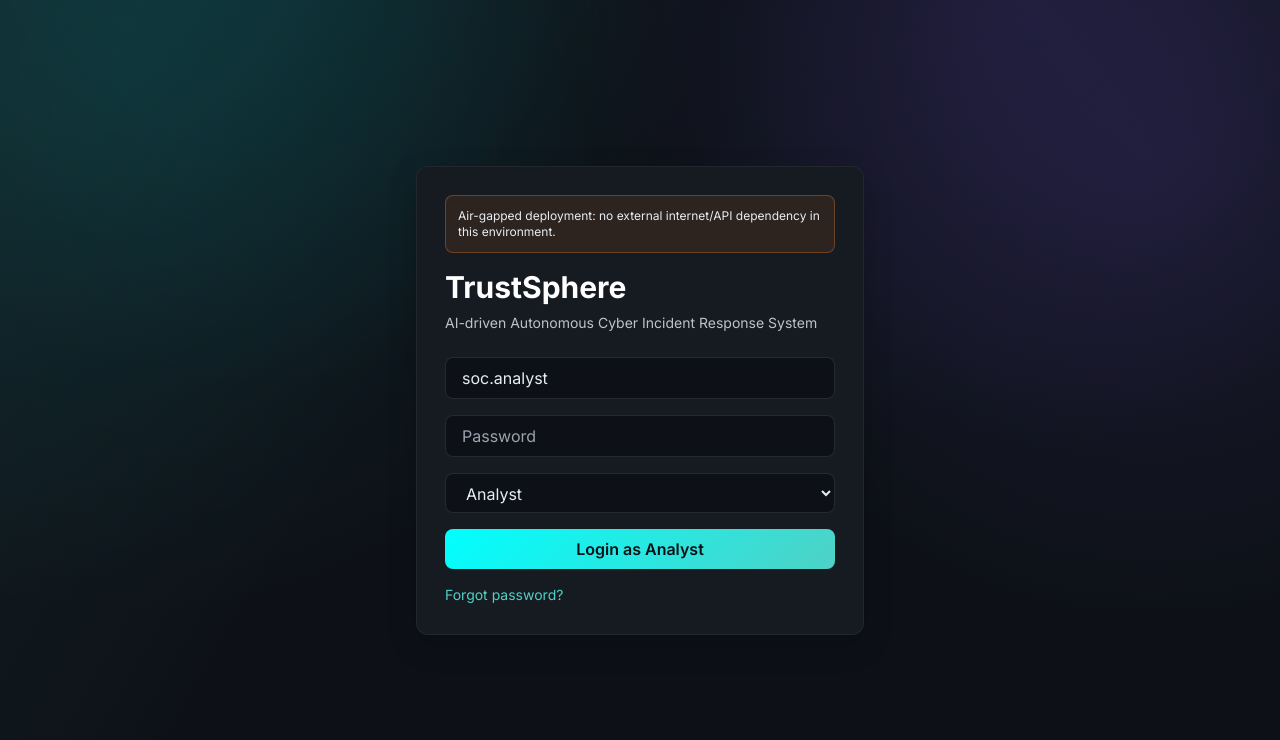
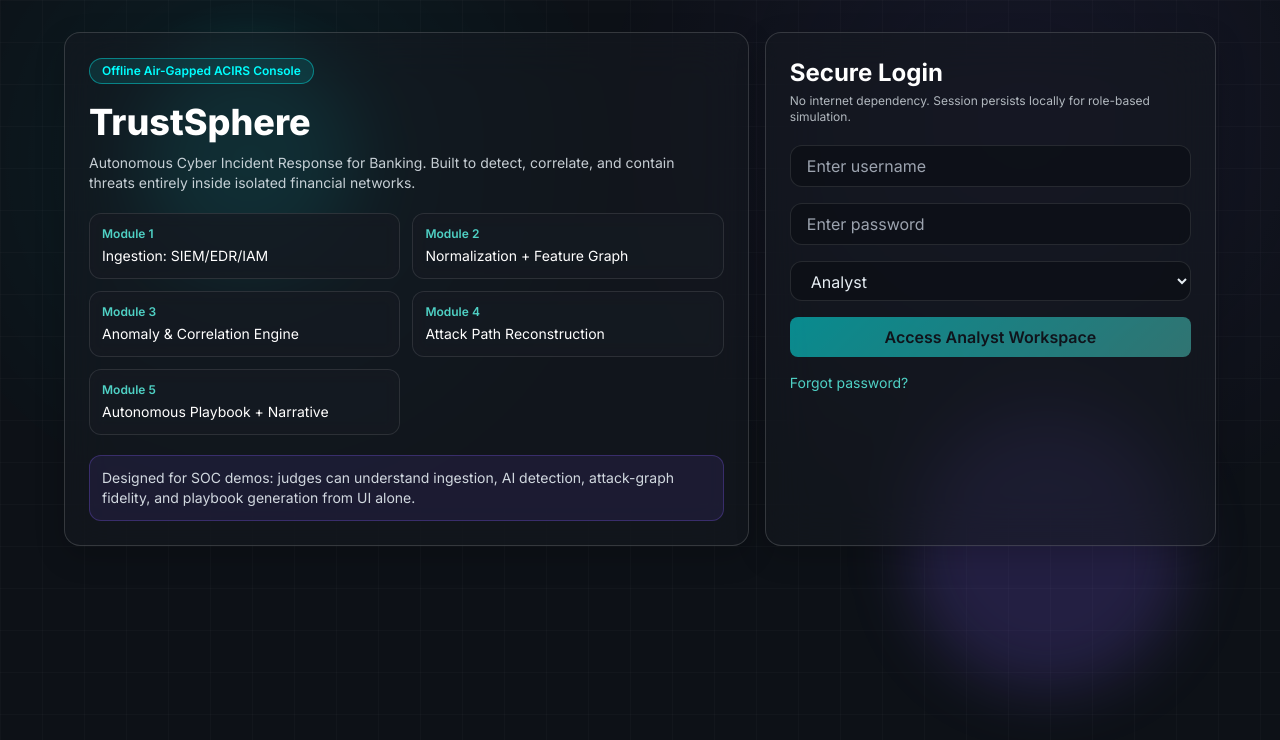
Before and after one commit to sadiasakharkar/TrustSphere, a Next.js app in the folder frontend/: page /login in a window 1280 px wide. Shown: the top 740 px of the page. Built offline with nearby package versions, Linux system fonts and the light colour scheme.

Commit message:
feat: redesign futuristic login and separate role dashboards

```diff
--- a/frontend/pages/dashboard.js
+++ b/frontend/pages/dashboard.js
@@ -14,6 +14,18 @@ const statusTone = {
   'High Activity': 'high'
 };
 
+const analystActions = [
+  { title: 'Triage Queue', detail: '11 incidents waiting analyst decision in next 30m.', badge: 'high' },
+  { title: 'Containment Actions', detail: '4 automated controls ready for approval.', badge: 'info' },
+  { title: 'Narrative Briefings', detail: '3 executive-ready summaries generated.', badge: 'violet' }
+];
+
+const adminActions = [
+  { title: 'Governance Alerts', detail: '2 policy drift events detected in model refresh rules.', badge: 'critical' },
+  { title: 'Training Operations', detail: '2 model jobs queued; capacity utilization 73%.', badge: 'high' },
+  { title: 'Audit Integrity', detail: 'All action logs signed and verified.', badge: 'success' }
+];
+
 export default function DashboardPage() {
   const { isAdmin } = useAuth();
 
@@ -22,10 +34,28 @@ export default function DashboardPage() {
   }, []);
 
   const metrics = isAdmin ? adminMetrics : analystMetrics;
+  const roleActions = isAdmin ? adminActions : analystActions;
 
   return (
     <RequireAuth>
       <Layout>
+        <section className="mb-3 rounded-xl border border-white/10 bg-gradient-to-r from-panel via-panel to-bg p-4 shadow-card">
+          <div className="flex flex-wrap items-center justify-between gap-3">
+            <div>
+              <p className="text-xs uppercase tracking-wider text-secondary">{isAdmin ? 'Admin Command Deck' : 'Analyst Response Deck'}</p>
+              <h2 className="mt-1 text-2xl font-bold text-white">
+                {isAdmin ? 'Operational Governance & AI Reliability' : 'Active Threat Triage & Containment'}
+              </h2>
+              <p className="mt-1 text-sm text-text/80">
+                {isAdmin
+                  ? 'Monitor user governance, model lifecycle, and system controls across the offline SOC platform.'
+                  : 'Prioritize incident handling, assess risk, and execute playbook actions with AI-assisted context.'}
+              </p>
+            </div>
+            <Badge tone={isAdmin ? 'violet' : 'info'}>{isAdmin ? 'Admin View' : 'Analyst View'}</Badge>
+          </div>
+        </section>
+
         <section className="grid gap-3 sm:grid-cols-2 xl:grid-cols-4">
           {metrics.map((metric) => (
             <MetricCard key={metric.label} {...metric} />
@@ -39,6 +69,17 @@ export default function DashboardPage() {
 
         <section className="mt-3">
           <SeverityBarChart values={severityDistribution} />
+        </section>
+
+        <section className="mt-3 grid gap-3 xl:grid-cols-3">
+          {roleActions.map((item) => (
+            <Card key={item.title} title={item.title}>
+              <p className="text-sm text-text/80">{item.detail}</p>
+              <div className="mt-3">
+                <Badge tone={item.badge}>Priority</Badge>
+              </div>
+            </Card>
+          ))}
         </section>
 
         <section className="mt-3">
--- a/frontend/pages/login.js
+++ b/frontend/pages/login.js
@@ -3,45 +3,78 @@ import { useRouter } from 'next/router';
 import Modal from '../components/Modal';
 import { useAuth } from '../context/AuthContext';
 
+const modules = [
+  'Ingestion: SIEM/EDR/IAM',
+  'Normalization + Feature Graph',
+  'Anomaly & Correlation Engine',
+  'Attack Path Reconstruction',
+  'Autonomous Playbook + Narrative'
+];
+
 export default function LoginPage() {
   const router = useRouter();
   const { login } = useAuth();
-  const [username, setUsername] = useState('soc.analyst');
+  const [username, setUsername] = useState('');
   const [password, setPassword] = useState('');
   const [role, setRole] = useState('Analyst');
   const [forgotOpen, setForgotOpen] = useState(false);
 
   const onLogin = () => {
-    login({ username, role, password });
+    if (!username.trim() || !password.trim()) return;
+    login({ username: username.trim(), role, password });
     router.push('/dashboard');
   };
 
   return (
-    <div className="flex min-h-screen items-center justify-center bg-glow-grid px-4 py-8">
-      <div className="card w-full max-w-md p-7">
-        <div className="mb-4 rounded-lg border border-orange-400/30 bg-orange-500/10 p-3 text-xs text-text">
-          Air-gapped deployment: no external internet/API dependency in this environment.
+    <div className="relative min-h-screen overflow-hidden bg-bg px-4 py-8">
+      <div className="topology-layer" />
+      <div className="floating-orb orb-cyan" />
+      <div className="floating-orb orb-violet" />
+
+      <div className="relative mx-auto grid w-full max-w-6xl gap-4 lg:grid-cols-5">
+        <section className="glass-panel lg:col-span-3">
+          <div className="mb-4 inline-flex rounded-full border border-accent/40 bg-accent/10 px-3 py-1 text-xs font-semibold text-accent">
+            Offline Air-Gapped ACIRS Console
+          </div>
+          <h1 className="text-4xl font-extrabold leading-tight text-white">TrustSphere</h1>
+          <p className="mt-2 max-w-2xl text-sm text-text/85">
+            Autonomous Cyber Incident Response for Banking. Built to detect, correlate, and contain threats entirely inside isolated financial networks.
+          </p>
+
+          <div className="mt-5 grid gap-3 md:grid-cols-2">
+            {modules.map((item, idx) => (
+              <div key={item} className="rounded-xl border border-white/10 bg-panel/65 p-3 backdrop-blur">
+                <p className="text-xs font-semibold text-secondary">Module {idx + 1}</p>
+                <p className="mt-1 text-sm text-white">{item}</p>
+              </div>
+            ))}
           </div>
 
-        <h1 className="text-3xl font-bold text-white">TrustSphere</h1>
-        <p className="mt-2 text-sm text-text/80">AI-driven Autonomous Cyber Incident Response System</p>
+          <div className="mt-5 rounded-xl border border-violet/30 bg-violet/10 p-3 text-sm text-text/90">
+            Designed for SOC demos: judges can understand ingestion, AI detection, attack-graph fidelity, and playbook generation from UI alone.
+          </div>
+        </section>
 
-        <div className="mt-6 space-y-4">
+        <section className="glass-panel lg:col-span-2">
+          <h2 className="text-2xl font-bold text-white">Secure Login</h2>
+          <p className="mt-1 text-xs text-text/75">No internet dependency. Session persists locally for role-based simulation.</p>
+
+          <div className="mt-5 space-y-4">
             <input
-            className="w-full rounded-lg border border-white/10 bg-bg px-4 py-2 outline-none ring-accent/40 transition focus:ring"
-            placeholder="Username"
+              className="w-full rounded-xl border border-white/10 bg-bg/80 px-4 py-2 outline-none ring-accent/40 transition focus:ring"
+              placeholder="Enter username"
               value={username}
               onChange={(e) => setUsername(e.target.value)}
             />
             <input
               type="password"
-            className="w-full rounded-lg border border-white/10 bg-bg px-4 py-2 outline-none ring-accent/40 transition focus:ring"
-            placeholder="Password"
+              className="w-full rounded-xl border border-white/10 bg-bg/80 px-4 py-2 outline-none ring-accent/40 transition focus:ring"
+              placeholder="Enter password"
               value={password}
               onChange={(e) => setPassword(e.target.value)}
             />
             <select
-            className="w-full rounded-lg border border-white/10 bg-bg px-4 py-2 outline-none ring-accent/40 transition focus:ring"
+              className="w-full rounded-xl border border-white/10 bg-bg/80 px-4 py-2 outline-none ring-accent/40 transition focus:ring"
               value={role}
               onChange={(e) => setRole(e.target.value)}
             >
@@ -49,14 +82,15 @@ export default function LoginPage() {
               <option>Admin</option>
             </select>
 
-          <button className="btn-primary w-full" onClick={onLogin}>
-            Login as {role}
+            <button className="btn-primary w-full disabled:cursor-not-allowed disabled:opacity-50" onClick={onLogin} disabled={!username.trim() || !password.trim()}>
+              Access {role} Workspace
             </button>
           </div>
 
           <button className="mt-4 text-sm text-secondary transition hover:text-accent" onClick={() => setForgotOpen(true)}>
             Forgot password?
           </button>
+        </section>
       </div>
 
       <Modal title="Password Recovery" open={forgotOpen} onClose={() => setForgotOpen(false)}>
--- a/frontend/styles/globals.css
+++ b/frontend/styles/globals.css
@@ -53,3 +53,49 @@ body {
   background: linear-gradient(135deg, #7f5af0 0%, #4fd1c5 100%);
   color: #ffffff;
 }
+
+.glass-panel {
+  @apply rounded-2xl border border-white/15 bg-panel/55 p-6 shadow-card backdrop-blur-xl;
+}
+
+.topology-layer {
+  position: absolute;
+  inset: 0;
+  background-image:
+    radial-gradient(circle at 20% 20%, rgba(0, 255, 255, 0.12), transparent 30%),
+    radial-gradient(circle at 80% 15%, rgba(127, 90, 240, 0.14), transparent 35%),
+    linear-gradient(rgba(255, 255, 255, 0.04) 1px, transparent 1px),
+    linear-gradient(90deg, rgba(255, 255, 255, 0.04) 1px, transparent 1px);
+  background-size: auto, auto, 42px 42px, 42px 42px;
+  opacity: 0.55;
+}
+
+.floating-orb {
+  position: absolute;
+  border-radius: 999px;
+  filter: blur(30px);
+  animation: floatShift 9s ease-in-out infinite;
+  pointer-events: none;
+}
+
+.orb-cyan {
+  top: 8%;
+  left: 10%;
+  width: 220px;
+  height: 220px;
+  background: rgba(0, 255, 255, 0.18);
+}
+
+.orb-violet {
+  bottom: 12%;
+  right: 8%;
+  width: 280px;
+  height: 280px;
+  background: rgba(127, 90, 240, 0.2);
+  animation-delay: 1.5s;
+}
+
+@keyframes floatShift {
+  0%, 100% { transform: translateY(0px) translateX(0px); }
+  50% { transform: translateY(-14px) translateX(10px); }
+}
```
Lines whose indentation alone changed are shown as unchanged.
